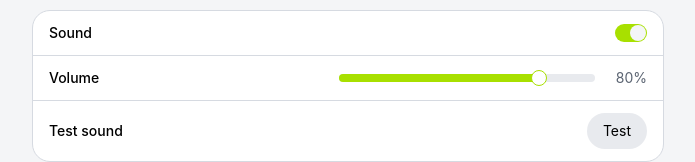
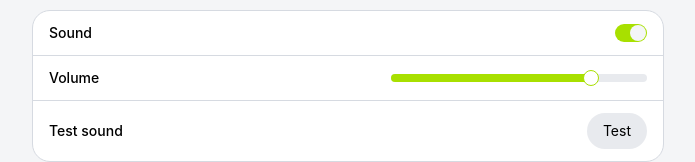
Before and after one commit to jurajhamran/burst-interval-timer, a React (Vite) app: page /#/settings in a window 1280 px wide. Shown: the part 212-374 px from the top of the page, without its empty margins (292-987 px from the left). Built offline with nearby package versions, Linux system fonts and the light colour scheme.

Commit message:
Remove volume percentage display from settings

```diff
--- a/src/features/settings/components/SettingsScreen.tsx
+++ b/src/features/settings/components/SettingsScreen.tsx
@@ -137,9 +137,6 @@ export function SettingsScreen() {
                     className="w-full"
                   />
                 </div>
-                <span className="text-sm text-muted-foreground w-10 text-right">
-                  {Math.round(volume * 100)}%
-                </span>
               </div>
             </div>
             <div className="flex items-center justify-between gap-3 px-4 py-3">
```
